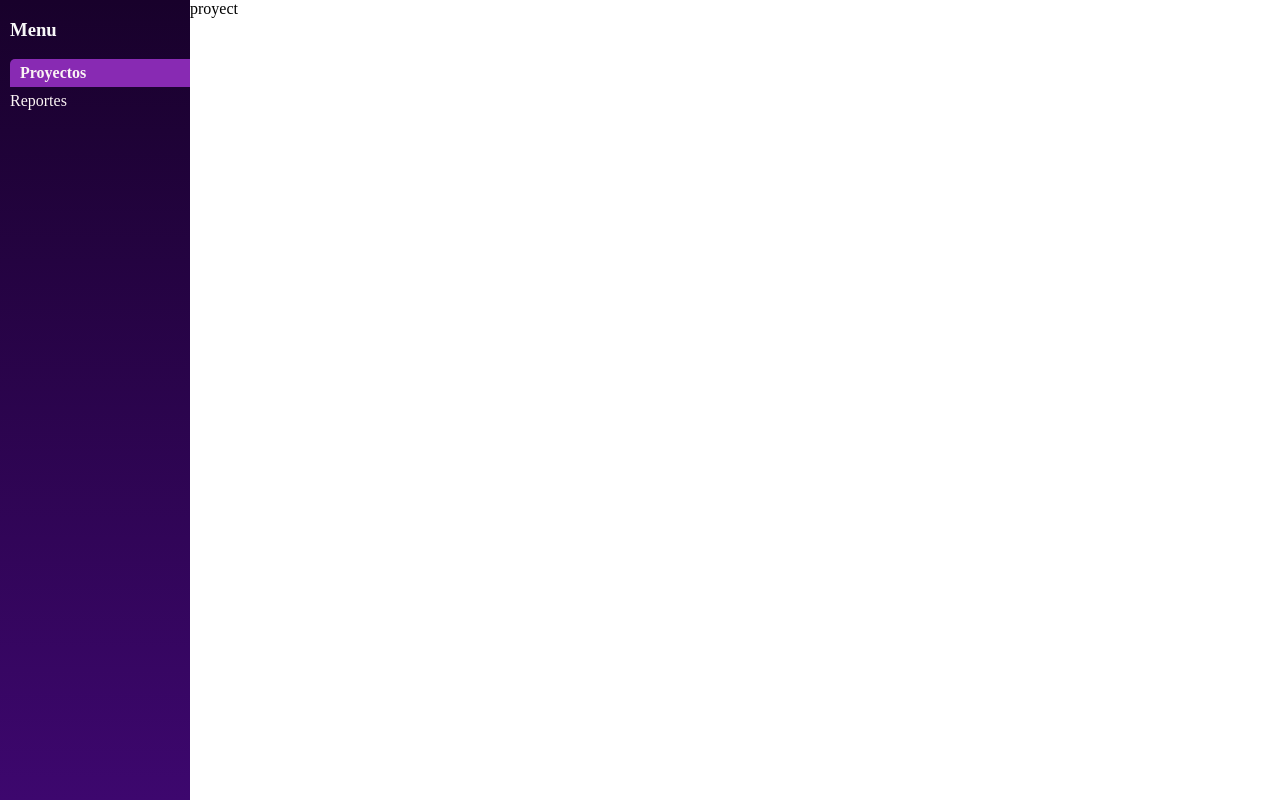
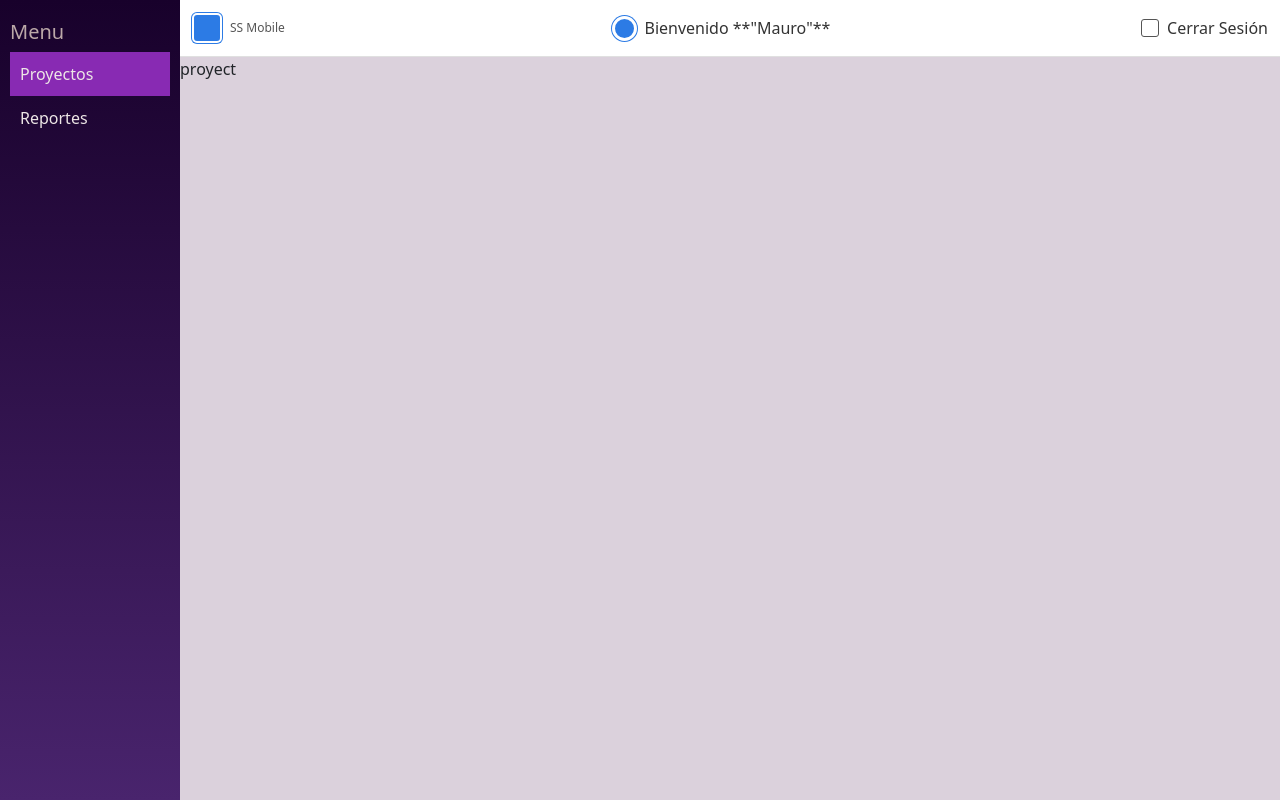
Before and after one commit to AlbMelisa/front-adm, a React (Vite) app: page / in a window 1280 px wide. Built offline with nearby package versions, Linux system fonts and the light colour scheme.

Commit message:
actualizacion de layout

```diff
--- a/package.json
+++ b/package.json
@@ -10,7 +10,9 @@
     "preview": "vite preview"
   },
   "dependencies": {
+    "bootstrap": "^5.3.8",
     "react": "^19.1.1",
+    "react-bootstrap": "^2.10.10",
     "react-dom": "^19.2.0",
     "react-router-dom": "^7.9.3"
   },
--- /dev/null
+++ b/src/components/navbar/Navbarcomponent.jsx
@@ -0,0 +1,47 @@
+import React from 'react'
+import Nav from 'react-bootstrap/Nav';
+import Navbar from 'react-bootstrap/Navbar';
+import Container from 'react-bootstrap/Container';
+import '../navbar/navbarcomponent.css'
+const Navbarcomponent = ({ userName = "Mauro" }) => {
+  return (
+         <Navbar className="custom-navbar" expand="lg" data-bs-theme="light">
+      <Container fluid className="d-flex justify-content-between align-items-center">
+
+        {/* 1. Logo y Marca (Izquierda) */}
+        <Navbar.Brand href="#home" className="d-flex align-items-center">
+          {/* Aquí iría tu logo, por ejemplo, un <img> */}
+          <div className="logo-placeholder me-2">
+            {/* Placeholder para tu logo */}
+          </div>
+          <span className="small-text">SS Mobile</span>
+        </Navbar.Brand>
+
+        {/* Usamos un <div> en lugar de Nav para centrar el mensaje de bienvenida */}
+        <div className="welcome-message">
+          <div className="d-flex align-items-center">
+            {/* Ícono de Persona (Puedes reemplazar con un ícono real de librería) */}
+            <div className="person-icon-placeholder me-2">
+              {/* Icono de Persona */}
+            </div>
+            <span>Bienvenido **"{userName}"**</span>
+          </div>
+        </div>
+
+        {/* 3. Cerrar Sesión (Derecha) */}
+        <Nav>
+          <Nav.Link href="#logout" className="logout-link d-flex align-items-center">
+            {/* Ícono de Cerrar Sesión (Puedes reemplazar con un ícono real) */}
+            <div className="logout-icon-placeholder me-2">
+              {/* Icono de Cerrar Sesión */}
+            </div>
+            Cerrar Sesión
+          </Nav.Link>
+        </Nav>
+
+      </Container>
+    </Navbar>
+  )
+}
+
+export default Navbarcomponent
--- /dev/null
+++ b/src/components/navbar/navbarcomponent.css
@@ -0,0 +1,73 @@
+/* Estilo del contenedor principal */
+.custom-navbar {
+    /* Fondo blanco con un borde inferior muy fino, como en la imagen */
+    background-color: white !important;
+    border-bottom: 1px solid #e0e0e0;
+    padding-top: 10px;
+    padding-bottom: 10px;
+}
+
+/* --------------------------------------
+   ESTILOS DE LOGO
+   -------------------------------------- */
+.logo-placeholder {
+    /* Estilos del rombo azul del logo "SS Mobile" */
+    width: 30px;
+    height: 30px;
+    background-color: #2c7be5; /* Color azul */
+    border-radius: 5px;
+    /* Simula el diseño del logo con un pequeño borde */
+    border: 2px solid white;
+    box-shadow: 0 0 0 1px #2c7be5;
+    position: relative;
+}
+
+.small-text {
+    font-size: 0.75rem; /* Texto pequeño para "SS Mobile" */
+    color: #555;
+}
+
+/* --------------------------------------
+   ESTILOS DE CENTRADO (Bienvenido "Mauro")
+   -------------------------------------- */
+.welcome-message {
+    /* Usa margin auto para forzar el centrado horizontal */
+    margin: 0 auto;
+    color: #333;
+    font-size: 1rem;
+    font-weight: 500;
+}
+
+.person-icon-placeholder {
+    /* Estilos del ícono de persona (azul y redondo) */
+    width: 25px;
+    height: 25px;
+    border-radius: 50%;
+    background-color: #2c7be5; /* Azul */
+    display: flex;
+    justify-content: center;
+    align-items: center;
+    /* Simula el icono interior */
+    border: 3px solid white;
+    box-shadow: 0 0 0 1px #2c7be5;
+}
+
+/* --------------------------------------
+   ESTILOS DE CERRAR SESIÓN
+   -------------------------------------- */
+.logout-link {
+    color: #333 !important;
+    text-decoration: none !important;
+    font-size: 0.9rem;
+    padding: 0 !important; /* Elimina padding extra de Nav.Link */
+}
+
+.logout-icon-placeholder {
+    /* Estilos del ícono de Cerrar Sesión (ejemplo simple de caja) */
+    width: 18px;
+    height: 18px;
+    border: 1px solid #555;
+    border-radius: 3px;
+    display: inline-block;
+    margin-right: 5px;
+}
--- a/src/layout/Layout.jsx
+++ b/src/layout/Layout.jsx
@@ -1,13 +1,16 @@
 import { Outlet, NavLink, useLocation } from "react-router-dom";
+
 import "./layout.css";
+import Navbarcomponent from "../components/navbar/Navbarcomponent";
 
 const Layout = () => {
   const location = useLocation();
 
   return (
+    <>
       <div className="layout-root">
         <div className="layout-menu">
-        <h3>Menu</h3>
+          <h5>Menu</h5>
           <nav>
             <ul>
               <li
@@ -30,10 +33,12 @@ const Layout = () => {
           </nav>
         </div>
         <div className="layout-main-content">
+        <Navbarcomponent />
           <Outlet />
         </div>
       </div>
-  )
-}
+    </>
+  );
+};
 
-export default Layout
+export default Layout;
--- a/src/layout/layout.css
+++ b/src/layout/layout.css
@@ -1,4 +1,3 @@
-
 .layout-root {
   height: 100vh;
   display: flex;
@@ -7,10 +6,10 @@
 .layout-menu {
   width: 180px;
   height: 100vh;
-  background: linear-gradient(to bottom, #18012b, #3d076e);
-  color: rgb(248, 248, 248);
-  padding-left: 10px;
-  box-shadow: 0px 2px 0px #b28e8ebf;
+  background: linear-gradient(to bottom, #18012b, #49246d);
+  color: rgb(187, 168, 168);
+  padding: 20px 10px 10px 10px ;
+  box-shadow: 0px 0px 0px #b28e8ebf;
 }
 
 .layout-menu nav ul{
@@ -21,26 +20,19 @@
   list-style: none;
   width: 100%;
   /* font-weight: 700; */
-  padding: 5px 0 5px 0;
+  padding: 10px 0 10px 10px;
 
 }
 
 .layout-menu nav ul li a {
   text-decoration: none;
-  color: rgb(251, 244, 244);
+  color: rgb(237, 230, 230);
 }
 
-/* .menu-selected {
-  background-color: white;
-  padding: 10px;
-  border-radius: 5px 0px 0px 0px;
-  display: block;
-} */
-
 .menu-selected-stu {
-  background-color: rgb(208, 160, 160);
+  background-color: rgb(141, 26, 26);
   padding:10px;
-  border-radius: 0px 0px 0px 5px;
+  border-radius: 0px 0px 0px 0px;
 }
 .layout-menu nav ul {
   /* list-style: none; */
@@ -57,28 +49,19 @@
 .layout-menu nav .menu-selected-stu {
   background-color: rgb(136, 42, 179);
   padding-left: 10px;
-  border-radius: 5px 0px 0px 0px;
   display: block;
   margin: 0;
-  font-weight: 700;
+  /* font-weight: 600; */
 }
 
-.layout-menu nav .menu-selected-stu {
-  border-radius: 0px 0px 0px 5px;
-}
+/* .layout-menu nav .menu-selected-stu {
+  border-radius: 0px 0px 0px 0px;
+} */
 
 .option1:hover,
 .option2:hover {
-  background-color: rgb(229, 159, 233);
+  background-color: rgb(82, 9, 113);
   display: block;
-  border-radius: 5px 0px 0px 0px;
-  padding-left: 10px;
-  font-weight: 700;
-}
-
-.option2:hover {
-  border-radius: 0px 0px 0px 5px;
-
 }
 
 .layout-menu nav li a {
@@ -102,7 +85,7 @@
 
 .layout-main-content {
   flex: 1;
-  background-color: white;
+background-color: #dbd1dc;
   width: 200px;
 
 }
--- a/src/main.jsx
+++ b/src/main.jsx
@@ -3,6 +3,8 @@ import { createRoot } from "react-dom/client";
 import { RouterProvider, createBrowserRouter } from "react-router-dom";
 import Layout from "./layout/Layout.jsx";
 import Proyect from "./pages/proyect.jsx";
+import 'bootstrap/dist/css/bootstrap.min.css';
+
 
 const router = createBrowserRouter([
   {
```
Also changed, not shown: src/pages/Login.jsx (added, +9 -0 lines), 1 other file (tests, documents, lock files or other folders). Lines whose indentation alone changed are shown as unchanged.
